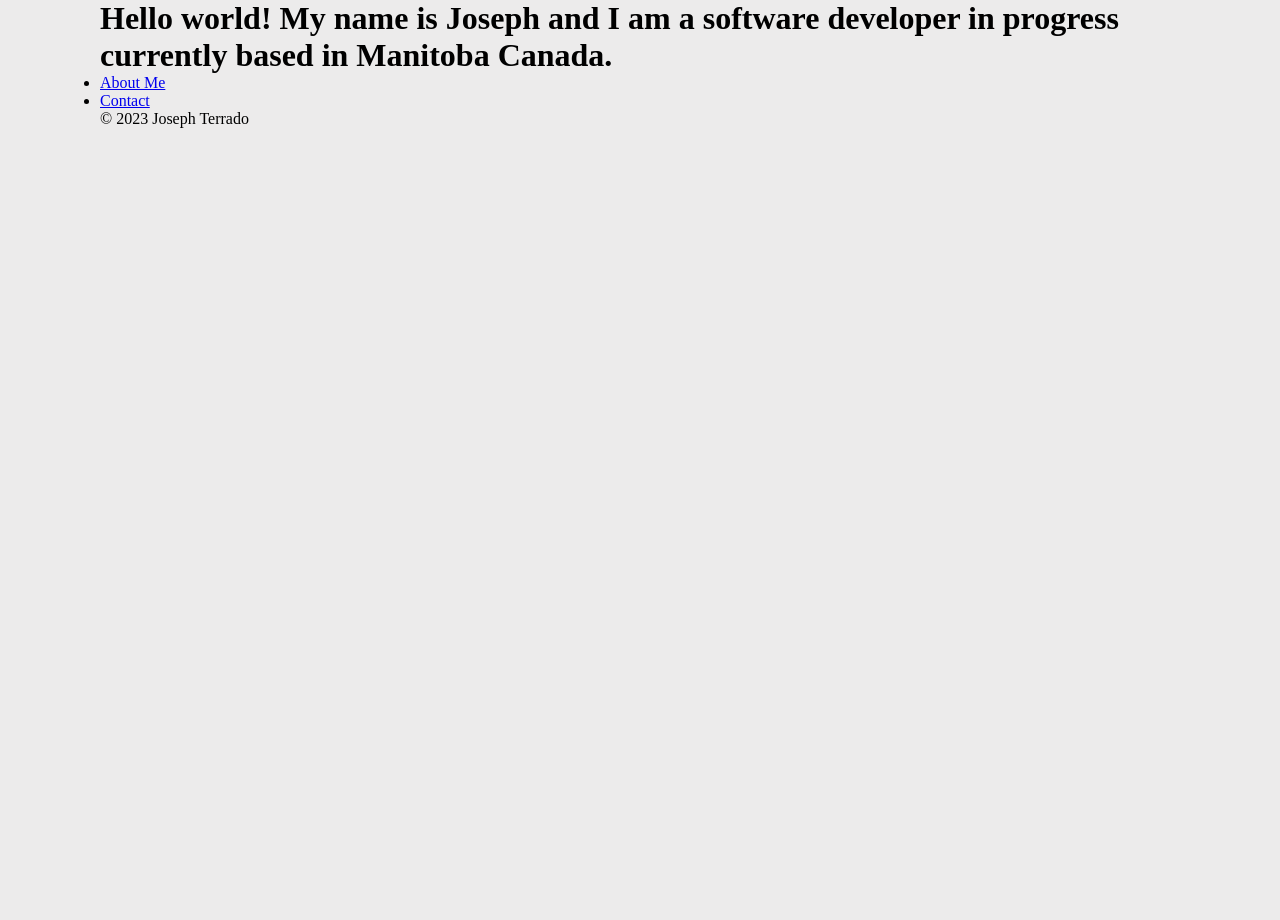
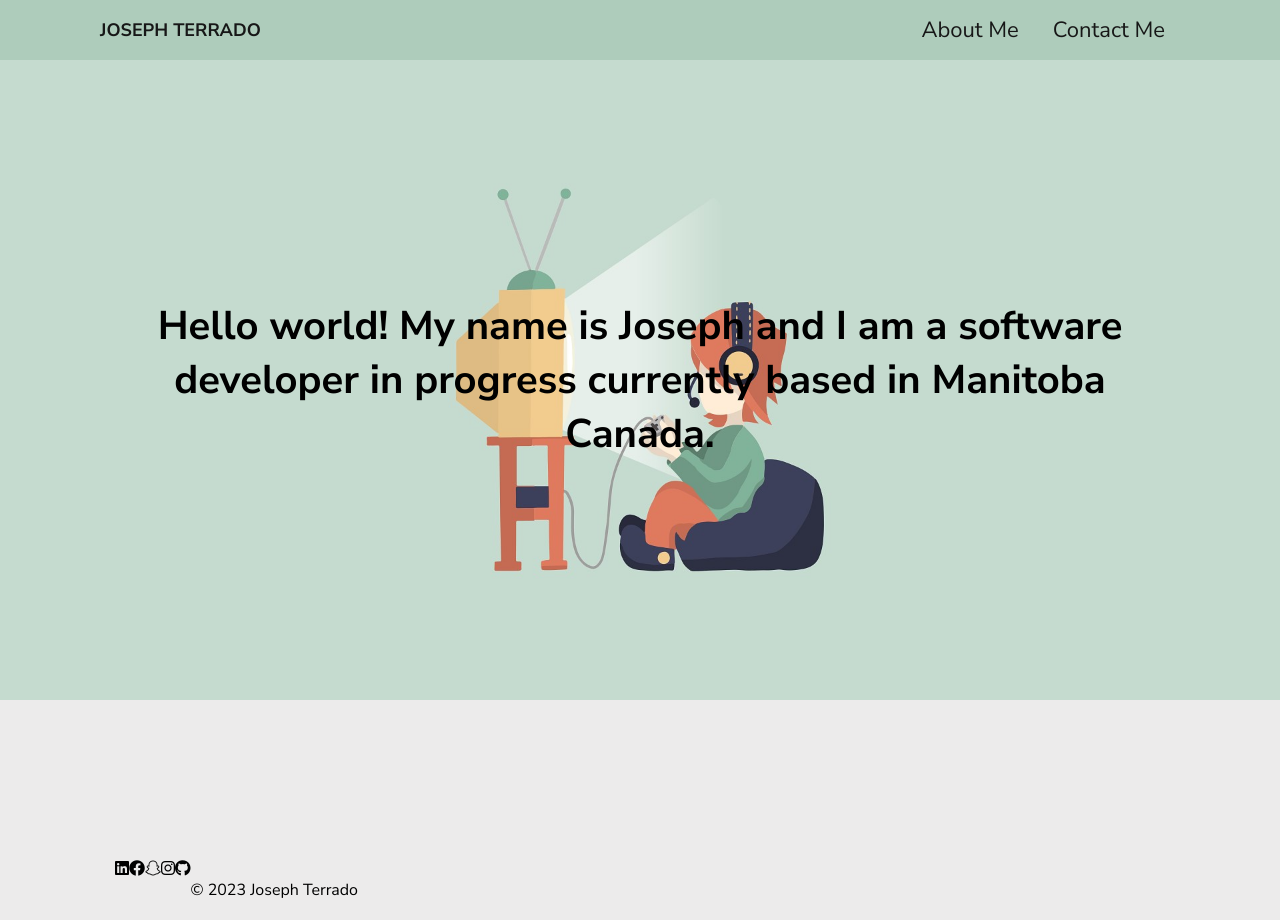
Before and after one commit to Joseph-Wil/about-me, a plain HTML site: page index.html in a window 1280 px wide. Before the commit the page ends 800 px from the top, so only its background shows below. Drawn offline with Linux system fonts and the light colour scheme.

Commit message:
Header and Hero Banner

```diff
--- a/assets/style/index.css
+++ b/assets/style/index.css
@@ -15,6 +15,10 @@
 
 body {
     background-color: var(--app-light-bg);
+    font-family: "Nunito Sans", sans-serif;
+}
+
+main {
     min-height: 100dvh;
 }
 
@@ -22,3 +26,87 @@ body {
     width: min(100% - 30px, 1080px);
     margin-inline: auto;
 }
+
+/***    Header     ***/
+
+.flex {
+    display: flex;
+}
+
+header {
+    background-color: #aeccbb;
+}
+
+header, footer {
+    height: 60px;
+}
+
+header div {
+    width: 40%;
+}
+
+h1 {
+    font-size: 18px;
+    font-weight: 600px;
+    line-height: 60px;
+    text-transform: uppercase;
+    color: #171717;
+}
+
+nav {
+    width: 60%;
+    text-align: right;
+}
+
+nav ul li {
+    display: inline;
+    line-height: 60px;
+}
+
+nav ul li a {
+    display: inline-block;
+    padding: 0 15px;
+    font-size: 22px;
+    font-weight: 400;
+    color: #171717;
+    text-decoration: none;
+}
+
+/***    Hero Banner    ***/
+
+.hero-banner {
+    position: relative;
+    background-image: url(../img/gamer.jpg);
+    height: 40rem;
+    background-position: center;
+    background-repeat: no-repeat;
+    background-size: cover;
+}
+
+
+/*
+section > img:first-child {
+    width: 100%;
+    height: 40rem;
+}
+*/
+
+h2 {
+    font-size: 40px;
+    font-weight: 700;
+    text-align: center;
+    color: #000;
+    position: absolute;
+    top: 50%;
+    left: 50%;
+    transform: translate(-50%, -50%);
+}
+
+/***    Main   ***/
+
+/***    Footer     ***/
+
+footer {
+    line-height: 60px;
+    padding: 0 15px;
+}
--- a/index.html
+++ b/index.html
@@ -7,6 +7,10 @@
         <meta name="description" content="Joseph Terrado: Web developer">
         <meta name="keywords" content="web developer, web, developer, front-end, html, css, javascript, react, sql">
         <title>About Me</title>
+        <link rel="stylesheet" href="https://cdnjs.cloudflare.com/ajax/libs/font-awesome/6.4.2/css/all.min.css" integrity="sha512-z3gLpd7yknf1YoNbCzqRKc4qyor8gaKU1qmn+CShxbuBusANI9QpRohGBreCFkKxLhei6S9CQXFEbbKuqLg0DA==" crossorigin="anonymous" referrerpolicy="no-referrer" />
+        <link rel="preconnect" href="https://fonts.googleapis.com">
+        <link rel="preconnect" href="https://fonts.gstatic.com" crossorigin>
+        <link rel="stylesheet" href="https://fonts.googleapis.com/css2?family=Nunito+Sans:opsz,wght@6..12,400;6..12,500;6..12,600;6..12,700&display=swap">
         <link rel="stylesheet" href="./assets/style/index.css" media="all">
         <script src="./assets/script/index.js" defer></script>
     </head>
@@ -14,19 +18,28 @@
         <header>
             <div class="container flex">
                 <div>
-                    <h1>Hello world! My name is Joseph and I am a software developer in progress currently based in Manitoba Canada.</h1>
+                    <h1>Joseph Terrado</h1>
                 </div>
                 <nav>
                     <ul>
                         <li><a href="#">About Me</a></li>
-                        <li><a href="#">Contact</a></li>
+                        <li><a href="#">Contact Me</a></li>
                     </ul>
                 </nav>
             </div>
         </header>
        <main>
+            <section class="hero-banner">
+                <h2 class="container">Hello world! My name is Joseph and I am a software developer in progress currently based in Manitoba Canada.</h2>
+            </section>
+
        </main>
         <footer class="container flex">
+                <i class="fa-brands fa-linkedin"></i>
+                <i class="fa-brands fa-facebook"></i>
+                <i class="fa-brands fa-snapchat"></i>
+                <i class="fa-brands fa-instagram"></i>
+                <i class="fa-brands fa-github"></i>
                 <p>&copy; 2023 Joseph Terrado</p>
         </footer>
     </body>
```
Also changed, not shown: assets/img/cartoon.jpg (added), assets/img/cat.jpg (added), assets/img/gamer.jpg (added), assets/img/winnipeg.jpg (added).
